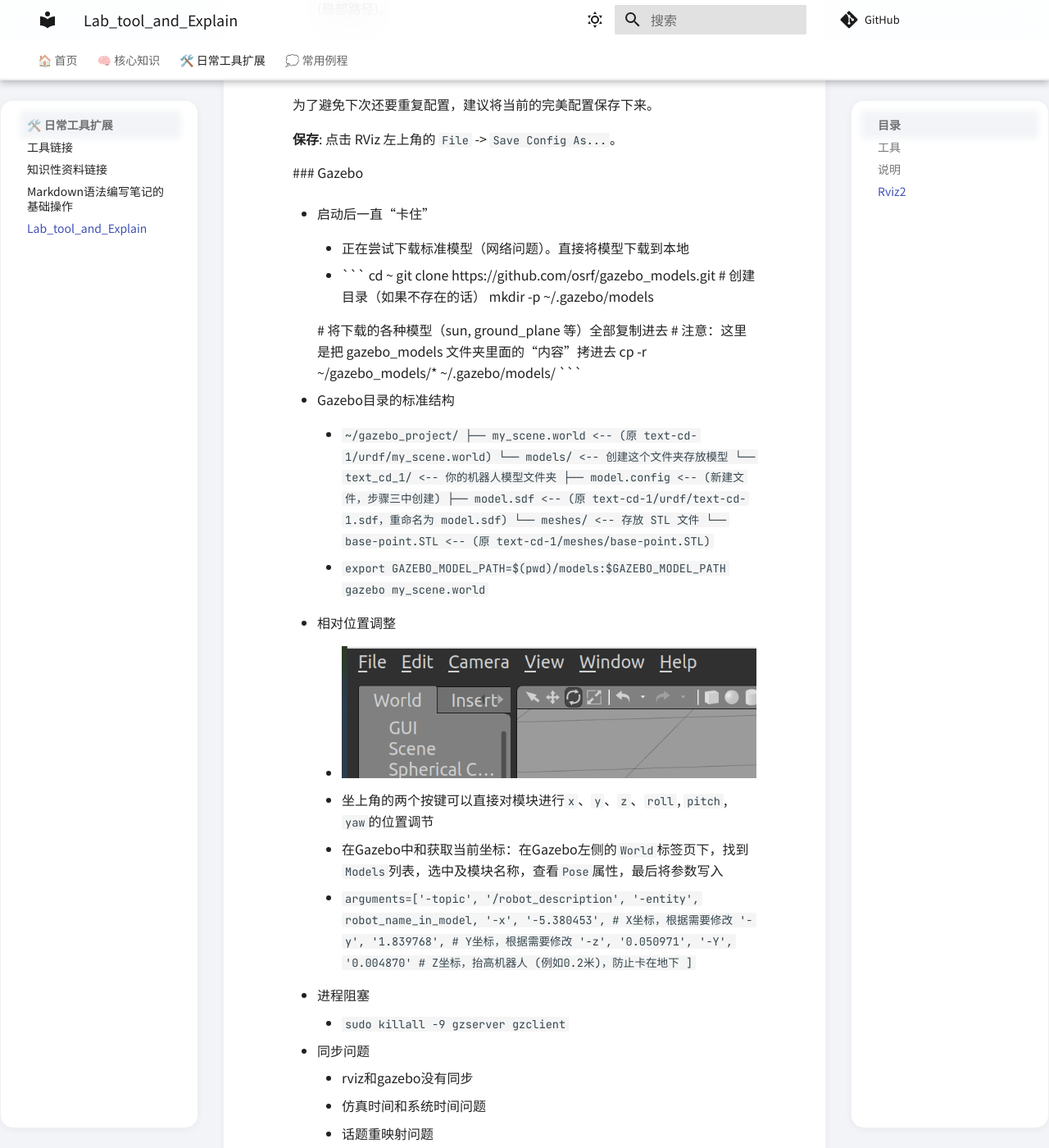
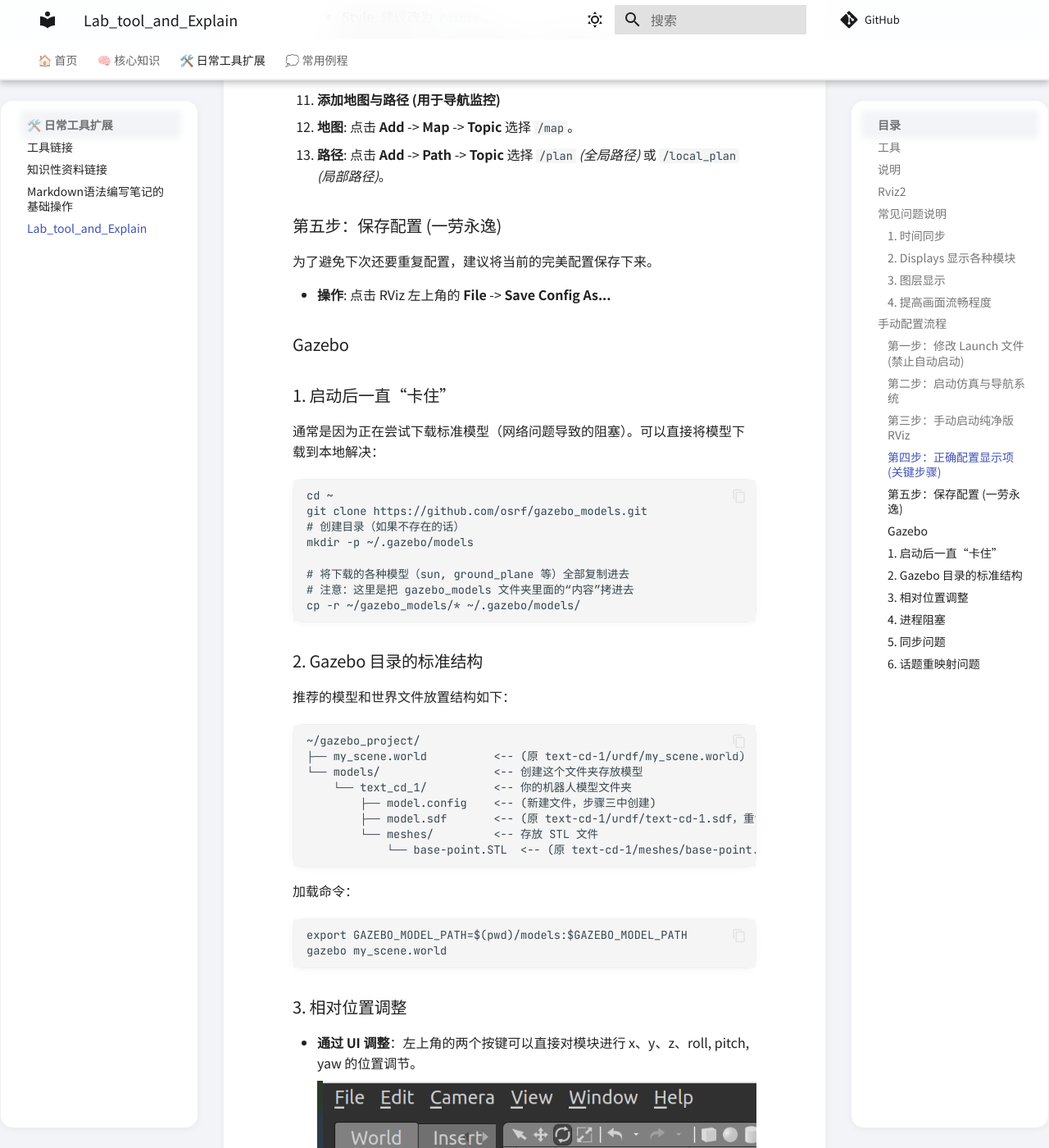
Before and after one commit to qingyaozhuozhang/qingyaozhuozhang.github.io, an MkDocs documentation site: the page built from docs/日常工具扩展/Lab_tool_and_Explain.md, in a window 1280 px wide and 1400 px high, scrolled down 3019 px. Shown: the whole window at 82% size. Built offline with MkDocs 1.6.1 and Material for MkDocs 9.7.7, drawn with Linux system fonts in a browser that asks for light colours; comment, search, counter and statistics services are not loaded; some of the changed text lies outside the part shown.

Commit message:
修改Lab_tool_and_Explain格式

````diff
--- a/docs/日常工具扩展/Lab_tool_and_Explain.md
+++ b/docs/日常工具扩展/Lab_tool_and_Explain.md
@@ -16,34 +16,44 @@
 
 ### Rviz2
 
-- **常见问题说明**
+## 常见问题说明
 
-- 时间同步
-  - 仿真时间和系统时间需要同步，否则无法正常初始化
+### 1. 时间同步
 
-- Displays显示各种模块
+**仿真时间**和**系统时间**需要保持同步，否则无法正常初始化。
 
-  - 当模块订阅的内容冲突时，会报错关闭程序
-    - 冲突情况：
-    - 1.定义的数据类型与传入的数据类型不同
-    - 2.同时存在两个接收同一个话题的模块
-  - 先删除错误的模块，在点击`add`重新添加正确的模块
+### 2. Displays 显示各种模块
 
-- 图层显示
+当模块订阅的内容冲突时，会报错并关闭程序。
 
-  - 点击`Panels`，勾选`Views`，在右侧方框的`Type`中选择`Orbit`，可以看到三维图层
-- 提高画面流畅程度
-  - 处理DDS通信（切换到CycloneDDS）
-    - `sudo apt install ros-humble-rmw-cyclonedds-cpp`
-    - `export RMW_IMPLEMENTATION=rmw_cyclonedds_cpp`（在`~/.bashrc`文件末尾添加）
+- **冲突情况：**
+  1. 定义的数据类型与传入的数据类型不同。
+  2. 同时存在两个接收同一个话题的模块。
+- **解决办法：** 先删除错误的模块，再点击 **Add** 重新添加正确的模块。
 
+### 3. 图层显示
 
+点击菜单栏的 **Panels**，勾选 **Views**。然后在右侧方框的 **Type** 中选择 **Orbit**，即可看到三维图层。
 
+### 4. 提高画面流畅程度
 
+处理 DDS 通信（建议切换到 CycloneDDS）：
 
-**手动配置流程**
+```
+sudo apt install ros-humble-rmw-cyclonedds-cpp
+```
 
-**第一步**：修改 Launch 文件 (禁止自动启动)
+在 `~/.bashrc` 文件末尾添加以下环境变量：
+
+```
+export RMW_IMPLEMENTATION=rmw_cyclonedds_cpp
+```
+
+------
+
+## 手动配置流程
+
+### 第一步：修改 Launch 文件 (禁止自动启动)
 
 我们需要修改启动脚本，注释掉自动打开 RViz 的节点。
 
@@ -62,141 +72,136 @@
 # ),
 ```
 
-------
-
-**第二步**：启动仿真与导航系统
+### 第二步：启动仿真与导航系统
 
 保存文件后，分别在两个终端中启动仿真环境和导航节点（此时不会自动弹出 RViz 窗口）。
 
-**终端 1 (启动 Gazebo 仿真):**
-
-Bash
+- **终端 1 (启动 Gazebo 仿真)**:
 
 ```
 ros2 launch fishbot_navigation2 gazebo_sim.launch.py
 ```
 
-**终端 2 (启动 Nav2 导航栈):**
-
-Bash
+- **终端 2 (启动 Nav2 导航栈)**:
 
 ```
 ros2 launch fishbot_navigation2 navigation2.launch.py
 ```
 
-------
-
-**第三步**：手动启动纯净版 RViz
+### 第三步：手动启动纯净版 RViz
 
 在新的终端中，启动一个不带任何默认配置的空白 RViz。
 
-**终端 3:**
+- **终端 3**:
 
 ```
 # 手动启动一个空的 RViz
 ros2 run rviz2 rviz2
 ```
 
-------
+### 第四步：正确配置显示项 (关键步骤)
 
-**第四步**：正确配置显示项 (关键步骤)
+RViz 打开后默认为黑色背景。请按照以下顺序依次添加和配置显示项，注意话题名称的选择：
 
-RViz 打开后默认为黑色背景。请按照以下顺序依次添加和配置显示项，**注意话题名称的选择**：
+1. **基础设置**
+   - **Global Options**: 将 `Fixed Frame` 修改为 `odom` 或 `map`。
+2. **添加 2D 激光 (用于导航避障)**
+   - **操作**: 点击左下角 **Add** -> 选择 **LaserScan**。
+   - **配置**:
+     - **Topic**: 必须手动改为 `/scan_2d` *(关键！)*。
+     - **Color**: 建议设为红色，方便观察。
+   - **现象**: 此时应该能看到红色的激光扫描线。
+3. **添加 3D 点云 (用于视觉效果)**
+   - **操作**: 点击左下角 **Add** -> 选择 **PointCloud2**。
+   - **配置**:
+     - **Topic**: 选择 `/scan` *(这是 Gazebo 原始的 3D 数据)*。
+     - **Style**: 建议改为 `Points`。
+     - **Size**: 建议改为 `0.05` *(像素单位)*，以便看清点云。
+   - **现象**: 此时应该能看到立体的 3D 点云图像。
+4. **添加地图与路径 (用于导航监控)**
+   - **地图**: 点击 **Add** -> **Map** -> **Topic** 选择 `/map`。
+   - **路径**: 点击 **Add** -> **Path** -> **Topic** 选择 `/plan` *(全局路径)* 或 `/local_plan` *(局部路径)*。
 
-1. 基础设置
-
-- **Global Options**: 将 `Fixed Frame` 修改为 **`odom`** 或 **`map`**。
-
-2. 添加 2D 激光 (用于导航避障)
-
-- **操作**: 点击左下角 `Add` -> 选择 `LaserScan`。
-- **配置**:
-  - **Topic**: 必须手动改为 **`/scan_2d`** (关键！)。
-  - **Color**: 建议设为红色，方便观察。
-- *现象*: 此时应该能看到红色的激光扫描线。
-
-3. 添加 3D 点云 (用于视觉效果)
-
-- **操作**: 点击左下角 `Add` -> 选择 `PointCloud2`。
-- **配置**:
-  - **Topic**: 选择 **`/scan`** (这是 Gazebo 原始的 3D 数据)。
-  - **Style**: 建议改为 `Points`。
-  - **Size**: 建议改为 `0.05` (像素单位)，以便看清点云。
-- *现象*: 此时应该能看到立体的 3D 点云图像。
-
-4. 添加地图与路径 (用于导航监控)
-
-- **地图**: 点击 `Add` -> `Map` -> Topic 选择 **`/map`**。
-- **路径**: 点击 `Add` -> `Path` -> Topic 选择 **`/plan`** (全局路径) 或 **`/local_plan`** (局部路径)。
-
-------
-
-**第五步**：保存配置 (一劳永逸)
+### 第五步：保存配置 (一劳永逸)
 
 为了避免下次还要重复配置，建议将当前的完美配置保存下来。
 
-**保存**: 点击 RViz 左上角的 `File` -> `Save Config As...`。
+- **操作**: 点击 RViz 左上角的 **File** -> **Save Config As...**
 
-  ### Gazebo
 
-  - 启动后一直“卡住”
 
-    - 正在尝试下载标准模型（网络问题）。直接将模型下载到本地
+### Gazebo
 
-    - ```
-      cd ~
-      git clone https://github.com/osrf/gazebo_models.git
-      # 创建目录（如果不存在的话）
-      mkdir -p ~/.gazebo/models
+### 1. 启动后一直“卡住”
 
-      # 将下载的各种模型（sun, ground_plane 等）全部复制进去
-      # 注意：这里是把 gazebo_models 文件夹里面的“内容”拷进去
-      cp -r ~/gazebo_models/* ~/.gazebo/models/
-      ```
+通常是因为正在尝试下载标准模型（网络问题导致的阻塞）。可以直接将模型下载到本地解决：
 
-  - Gazebo目录的标准结构
+```
+cd ~
+git clone https://github.com/osrf/gazebo_models.git
+# 创建目录（如果不存在的话）
+mkdir -p ~/.gazebo/models
 
-    - ```
-      ~/gazebo_project/
-      ├── my_scene.world          <-- (原 text-cd-1/urdf/my_scene.world)
-      └── models/                 <-- 创建这个文件夹存放模型
-          └── text_cd_1/          <-- 你的机器人模型文件夹
-              ├── model.config    <-- (新建文件，步骤三中创建)
-              ├── model.sdf       <-- (原 text-cd-1/urdf/text-cd-1.sdf，重命名为 model.sdf)
-              └── meshes/         <-- 存放 STL 文件
-                  └── base-point.STL  <-- (原 text-cd-1/meshes/base-point.STL)
-      ```
+# 将下载的各种模型（sun, ground_plane 等）全部复制进去
+# 注意：这里是把 gazebo_models 文件夹里面的“内容”拷进去
+cp -r ~/gazebo_models/* ~/.gazebo/models/
+```
 
-    - ```
-      export GAZEBO_MODEL_PATH=$(pwd)/models:$GAZEBO_MODEL_PATH
-      gazebo my_scene.world
-      ```
+### 2. Gazebo 目录的标准结构
 
-  - 相对位置调整
+推荐的模型和世界文件放置结构如下：
 
-    - ![](./picture/location.png)
+```
+~/gazebo_project/
+├── my_scene.world          <-- (原 text-cd-1/urdf/my_scene.world)
+└── models/                 <-- 创建这个文件夹存放模型
+    └── text_cd_1/          <-- 你的机器人模型文件夹
+        ├── model.config    <-- (新建文件，步骤三中创建)
+        ├── model.sdf       <-- (原 text-cd-1/urdf/text-cd-1.sdf，重命名为 model.sdf)
+        └── meshes/         <-- 存放 STL 文件
+            └── base-point.STL  <-- (原 text-cd-1/meshes/base-point.STL)
+```
 
-    - 坐上角的两个按键可以直接对模块进行`x`、`y`、`z`、`roll`, `pitch`, `yaw`的位置调节
+加载命令：
 
-    - 在Gazebo中和获取当前坐标：在Gazebo左侧的`World`标签页下，找到`Models`列表，选中及模块名称，查看`Pose`属性，最后将参数写入
+```
+export GAZEBO_MODEL_PATH=$(pwd)/models:$GAZEBO_MODEL_PATH
+gazebo my_scene.world
+```
 
-    - ```
-      arguments=['-topic', '/robot_description',
-                         '-entity', robot_name_in_model,
-                         '-x', '-5.380453',  # X坐标，根据需要修改
-                         '-y', '1.839768',  # Y坐标，根据需要修改
-                         '-z', '0.050971',
-                         '-Y', '0.004870'   # Z坐标，抬高机器人 (例如0.2米)，防止卡在地下
-                         ]
-      ```
+### 3. 相对位置调整
 
-  - 进程阻塞
+- **通过 UI 调整**：左上角的两个按键可以直接对模块进行 x、y、z、roll, pitch, yaw 的位置调节。
+  - ![](./picture/location.png)
+- **获取并应用坐标**：在 Gazebo 左侧的 **World** 标签页下，找到 **Models** 列表，选中对应模块名称，查看 **Pose** 属性，最后将参数写入 Launch 文件的节点参数中：
 
-    - `sudo killall -9 gzserver gzclient`
+```
+arguments=['-topic', '/robot_description',
+           '-entity', robot_name_in_model,
+           '-x', '-5.380453',  # X坐标，根据需要修改
+           '-y', '1.839768',   # Y坐标，根据需要修改
+           '-z', '0.050971',
+           '-Y', '0.004870'    # Z坐标，抬高机器人 (例如0.2米)，防止卡在地下
+           ]
+```
 
-  - 同步问题
+### 4. 进程阻塞
 
-    - rviz和gazebo没有同步
-      - 仿真时间和系统时间问题
-      - 话题重映射问题
-        - `ros2 run teleop_twist_keyboard teleop_twist_keyboard --ros-args -r /cmd_vel:=/fishbot_diff_drive_controller/cmd_vel_unstamped`
+如果 Gazebo 卡死或无法正常关闭，使用以下命令强制清理进程：
+
+```
+sudo killall -9 gzserver gzclient
+```
+
+### 5. 同步问题
+
+- RViz 和 Gazebo 没有同步。
+- 仿真时间和系统时间问题。
+
+### 6. 话题重映射问题
+
+键盘控制的话题重映射示例：
+
+```
+ros2 run teleop_twist_keyboard teleop_twist_keyboard --ros-args -r /cmd_vel:=/fishbot_diff_dr
+```
````
